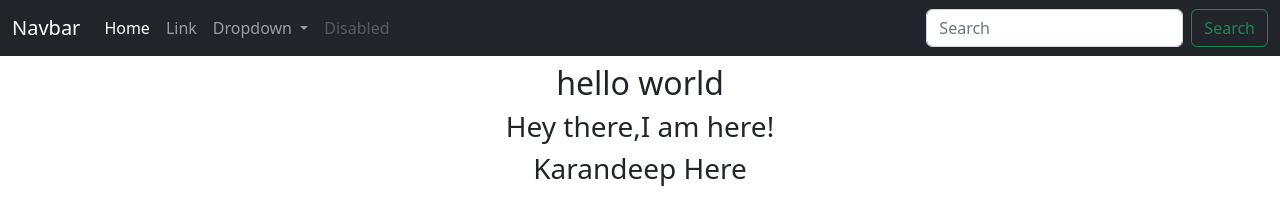
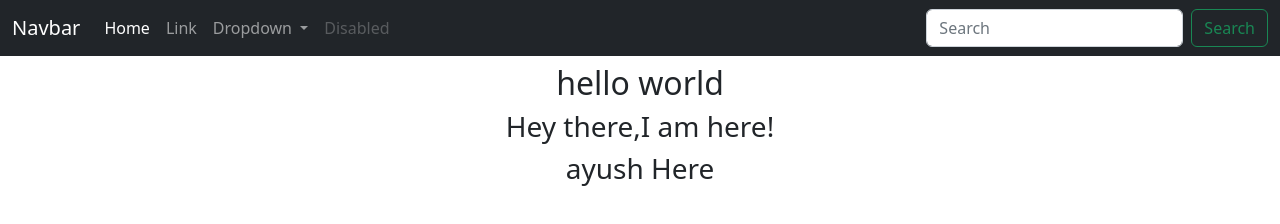
Before and after one commit to yashnerkar/Temporary_hack, a plain HTML site: page index.html in a window 1280 px wide. Drawn offline with nearby package versions, Linux system fonts and the light colour scheme.

Commit message:
added name

```diff
--- a/index.html
+++ b/index.html
@@ -78,7 +78,7 @@
     <div class="container text-center p-2">
       <h2>hello world</h2>
       <h3>Hey there,I am here!</h3>
-      <h3>Karandeep Here</h3>
+      <h3>ayush Here</h3>
     </div>
 
     <script
```
